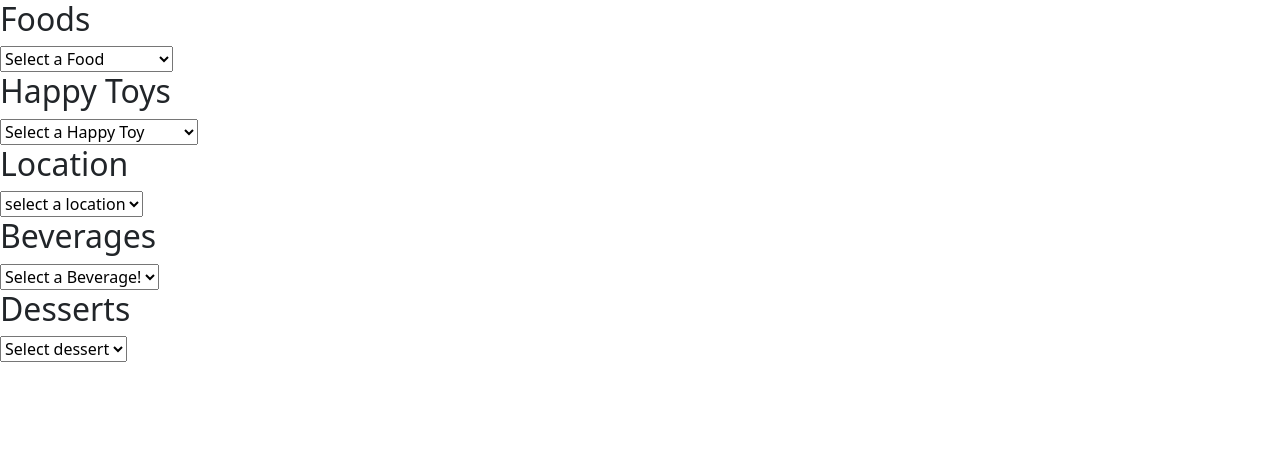
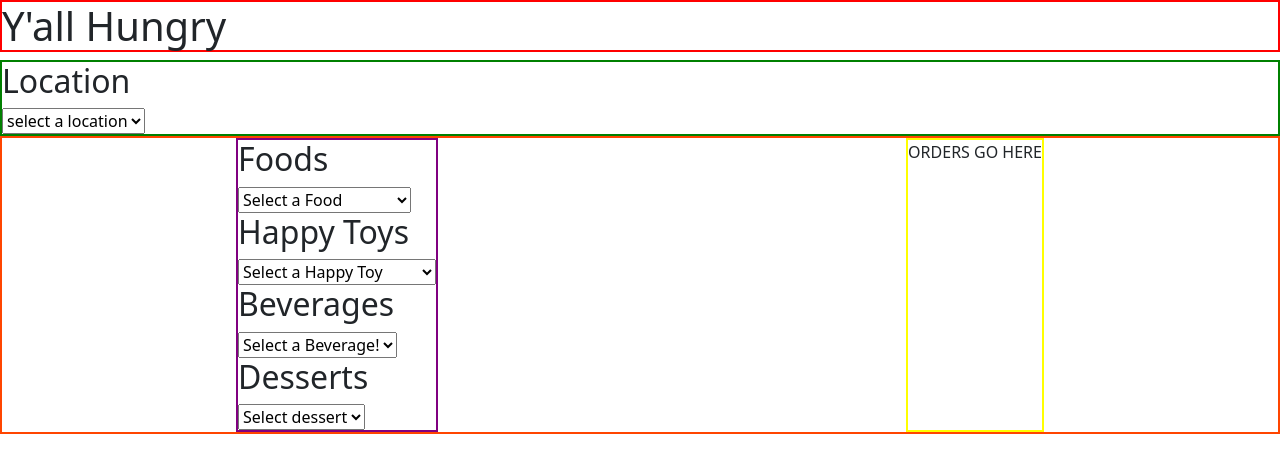
Before and after one commit to NewForce-Cohort-8/y-all-hungry-pressure-cooked-dukes, a plain HTML site: page index.html in a window 1280 px wide. Drawn offline with nearby package versions, Linux system fonts and the light colour scheme.

Commit message:
DD- added basic CSS and structure to webpage

```diff
--- a/index.html
+++ b/index.html
@@ -6,11 +6,13 @@
     <meta name="viewport" content="width=device-width, initial-scale=1.0">
     <title>Y'all Hungry</title>
     <link href="https://cdn.jsdelivr.net/npm/bootstrap@5.3.0-alpha1/dist/css/bootstrap.min.css" rel="stylesheet" href="/styles/styles.css">
+    <link rel="stylesheet" href="styles/styles.css">
 </head>
 <body>
-   <main id="container"></main>
+    <h1 id="mainHeader">Y'all Hungry</h1>
 
 
+   <main id="container"></main>
 
     <script src="https://cdn.jsdelivr.net/npm/bootstrap@5.3.0-alpha1/dist/js/bootstrap.bundle.min.js" integrity="sha384-w76AqPfDkMBDXo30jS1Sgez6pr3x5MlQ1ZAGC+nuZB+EYdgRZgiwxhTBTkF7CXvN" crossorigin="anonymous"></script>
 
--- a/scripts/YallHungry.js
+++ b/scripts/YallHungry.js
@@ -6,10 +6,16 @@ import { Desserts } from "./Desserts.js"
 
 export const YallHungry = () => {
     return `
-${Foods()}
-${getHappyToysHTML()}
-${LocationHTML()}
-${getDrinksHTML()}
-${Desserts()}
+    <div id="locationSelect">${LocationHTML()}</div>
+<section id="orderBox">
+    <div id="orderSelections">
+        ${Foods()}
+        ${getHappyToysHTML()}
+        ${getDrinksHTML()}
+        ${Desserts()}
+    </div>
+    <div id="orderDisplay"><p>ORDERS GO HERE</P>
+    </div>
+</section>
 `
 }
--- a/styles/styles.css
+++ b/styles/styles.css
@@ -0,0 +1,26 @@
+
+
+
+
+#mainHeader {
+    border: 2px solid red
+}
+
+#locationSelect {
+    border: 2px solid green
+}
+
+#orderBox {
+    border: 2px solid orangered;
+    display: flex;
+    justify-content: space-around;
+
+}
+
+#orderSelections {
+    border: 2px solid purple
+}
+
+#orderDisplay {
+    border: 2px solid yellow
+}
```
